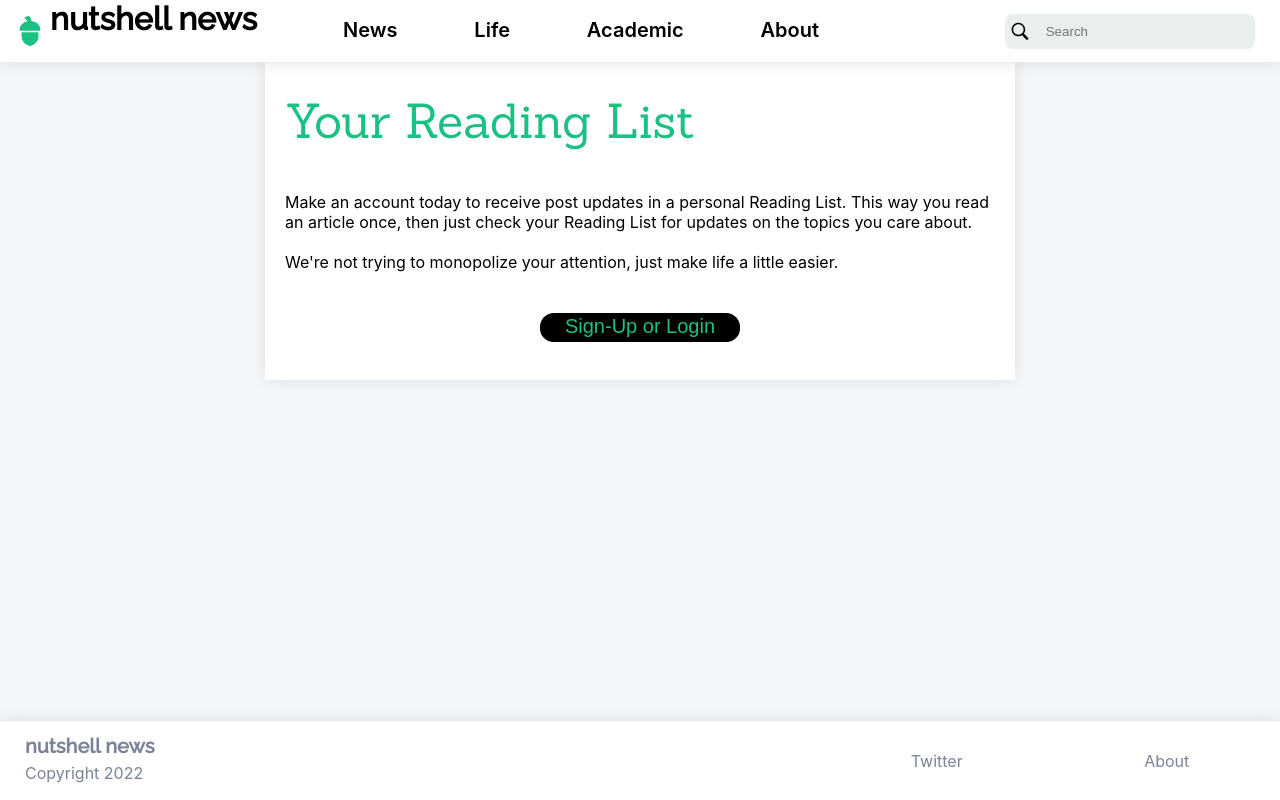
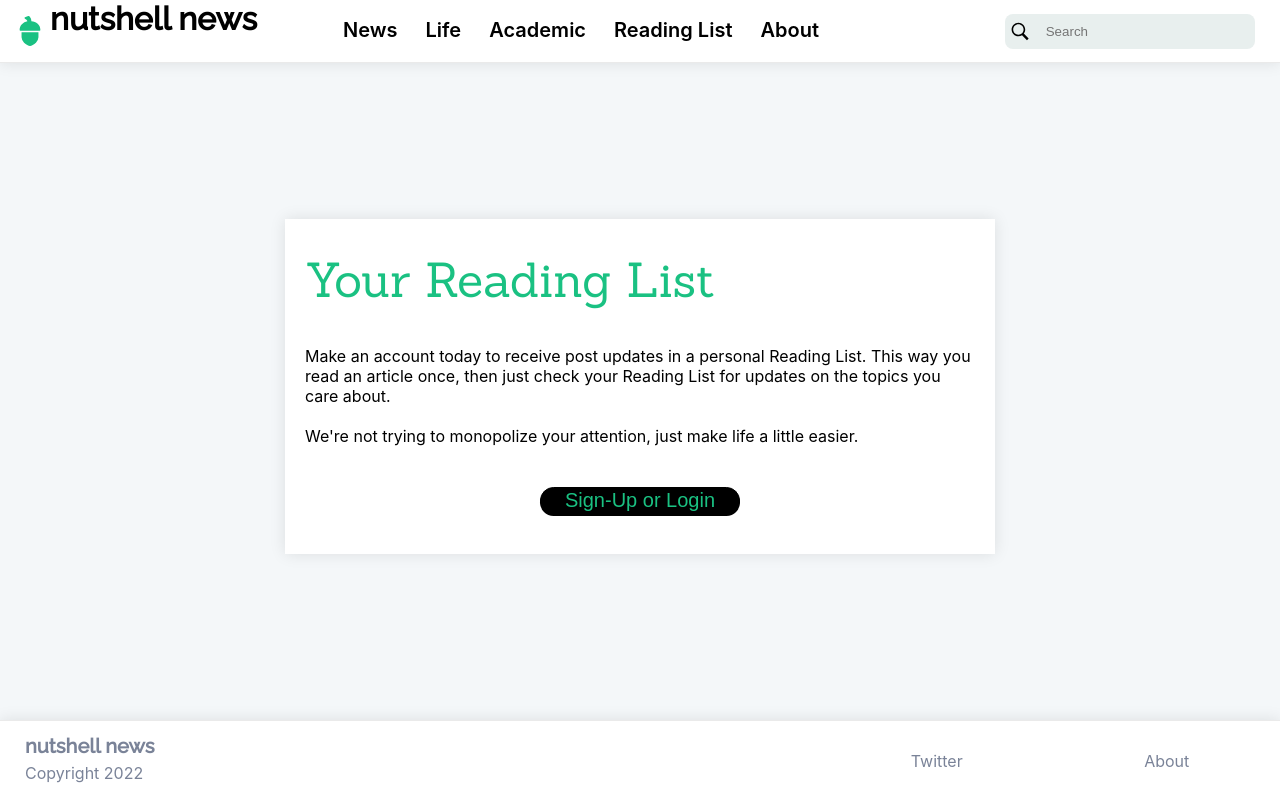
Before and after one commit to jjward25/deprecated.nutshell, a Next.js app: page /readinglist in a window 1280 px wide. Built offline with nearby package versions, Linux system fonts and the light colour scheme; no server answers; a web font is replaced by a local one.

Commit message:
readingList

```diff
--- a/components/header.js
+++ b/components/header.js
@@ -124,6 +124,9 @@ export default function HeaderMenu() {
           <Link href="/academic">Academic</Link>
         </li>
         <li className={styles["headerbuttons"]}>
+          <Link href="/readinglist">Reading List</Link>
+        </li>
+        <li className={styles["headerbuttons"]}>
           <Link href="/about">About</Link>
         </li>
       </ul>
--- a/styles/Pages.module.scss
+++ b/styles/Pages.module.scss
@@ -271,7 +271,7 @@
   background-color: #ffffff;
 }
 .about-text {
-  padding: 15px 0px 5px 0px;
+  padding: 10px 0px 5px 0px;
 }
 .about-title-header {
   font-size: 48px;
@@ -301,20 +301,28 @@
   margin: auto;
   display: flex;
   flex-direction: column;
-  padding: 20px;
-  height: calc(100vh - 60px);
-  box-shadow: 0 0 15px rgba(0, 0, 0, 0.1);
-  background-color: white;
+  min-height: calc(100vh - 148px);
   @include for-desktop-up {
     height: auto;
     max-width: 750px;
     margin: auto;
+    padding: 20px;
   }
 }
 .readinglist-content {
+  margin: auto;
+  padding: 20px;
+  box-shadow: 0 0 15px rgba(0, 0, 0, 0.1);
+  background-color: #ffffff;
+  min-height: calc(100vh - 60px);
   display: flex;
   flex-direction: column;
-  justify-content: center;
+  justify-content: flex-start;
+
+  @include for-desktop-up {
+    min-height: auto;
+    justify-content: center;
+  }
 }
 .readinglist-left {
   display: none;
```
